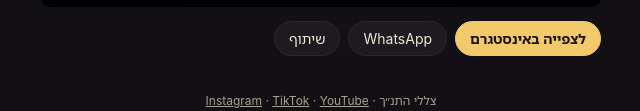
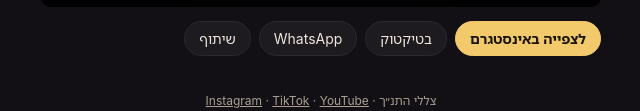
Before and after one commit to amityazdan/tanach.shadows, a plain HTML site: page he/jephthah/index.html in a window 1280 px wide. Shown: the part 1271-1382 px from the top of the page, without its empty margins (319-959 px from the left). Drawn offline with Linux system fonts and the light colour scheme; a script that the page names is missing.

Commit message:
Update 2026-11-19 18:16

```diff
--- a/he/jephthah/index.html
+++ b/he/jephthah/index.html
@@ -14,7 +14,7 @@
 <p class="hook">האחים גירשו אותו מבית אביו. שנים אחר כך הם באו להתחנן שיציל אותם. אבל נדר אחד עלה לו ביוקר מכול. ⚔️</p>
 <div class="embed"><blockquote class="instagram-media" data-instgrm-permalink="https://www.instagram.com/reel/Df7WJQAmNta/" data-instgrm-version="14">
 <a href="https://www.instagram.com/reel/Df7WJQAmNta/"><img src="../../covers/he-jephthah.jpg" alt="" style="width:100%;display:block"></a></blockquote></div>
-<div class="actions"><a class="pill gold" href="https://www.instagram.com/reel/Df7WJQAmNta/">לצפייה באינסטגרם</a>
+<div class="actions"><a class="pill gold" href="https://www.instagram.com/reel/Df7WJQAmNta/">לצפייה באינסטגרם</a><a class="pill" href="https://www.tiktok.com/@tanach.shadows">בטיקטוק</a>
 <a class="pill" href="https://wa.me/?text=%D7%99%D7%A4%D7%AA%D7%97%20%D7%94%D7%92%D7%9C%D7%A2%D7%93%D7%99%20%7C%20%D7%A9%D7%95%D7%A4%D7%98%D7%99%D7%9D%20%D7%99%D7%B4%D7%90%0Ahttps%3A%2F%2Famityazdan.github.io%2Ftanach.shadows%2Fhe%2Fjephthah%2F">WhatsApp</a>
 <button class="pill" onclick="share(this)">שיתוף</button></div></div>
 <script async src="https://www.instagram.com/embed.js"></script>
```
